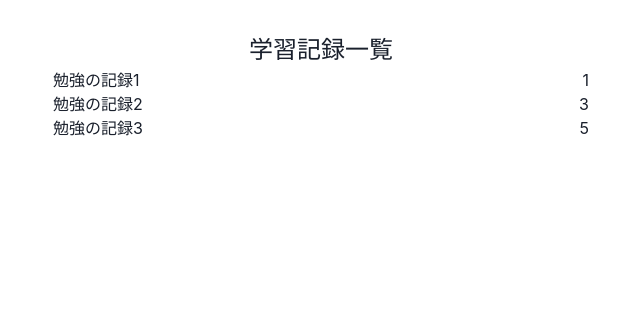
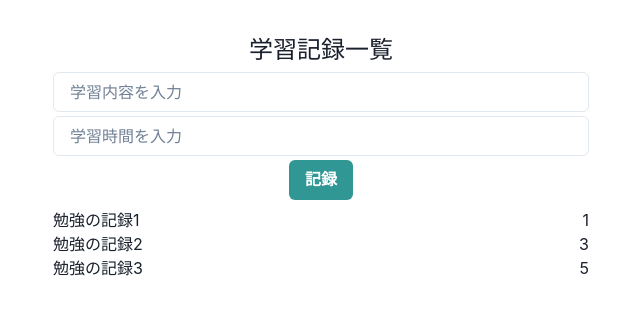
Before and after one commit to NotoSgnikusnsi/react-digital-business-card, a React (Vite) app: page / in a window 1280 px wide. Shown: the top 314 px of the page, without its empty margins (319-959 px from the left). Built offline with nearby package versions, Linux system fonts and the light colour scheme.

Commit message:
feat: display a form to input study title and study time

```diff
--- a/src/App.tsx
+++ b/src/App.tsx
@@ -1,13 +1,12 @@
 import {
   Box,
-  Center,
-  ChakraBaseProvider,
-  Container,
+  Button,
+  ChakraProvider,
   Flex,
+  Input,
   Text,
 } from "@chakra-ui/react";
 import "./App.css";
-import { px } from "framer-motion";
 
 function App() {
   const records = [
@@ -18,9 +17,16 @@ function App() {
 
   return (
     <>
-      <ChakraBaseProvider>
-        <Box>
-          <Text fontSize={"x-large"}>学習記録一覧</Text>
+      <ChakraProvider>
+        <div>
+          <Text fontSize={"x-large"} mb={"4px"}>
+            学習記録一覧
+          </Text>
+          <Box mb={"8px"}>
+            <Input placeholder="学習内容を入力" mb={"4px"} />
+            <Input placeholder="学習時間を入力" mb={"4px"} type="number" />
+            <Button colorScheme="teal">記録</Button>
+          </Box>
           <Box>
             {records.map((record) => {
               return (
@@ -33,8 +39,8 @@ function App() {
               );
             })}
           </Box>
-        </Box>
-      </ChakraBaseProvider>
+        </div>
+      </ChakraProvider>
     </>
   );
 }
```
Also changed, not shown: 1 other file (tests, documents, lock files or other folders).
